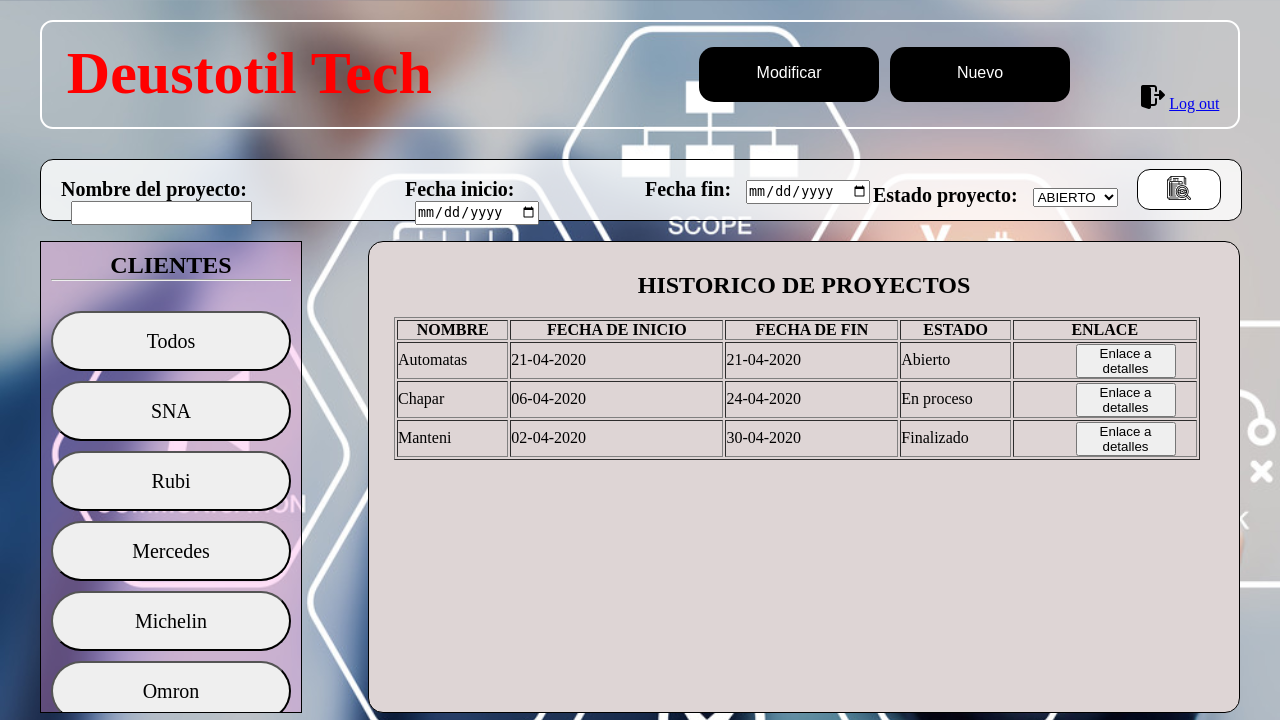
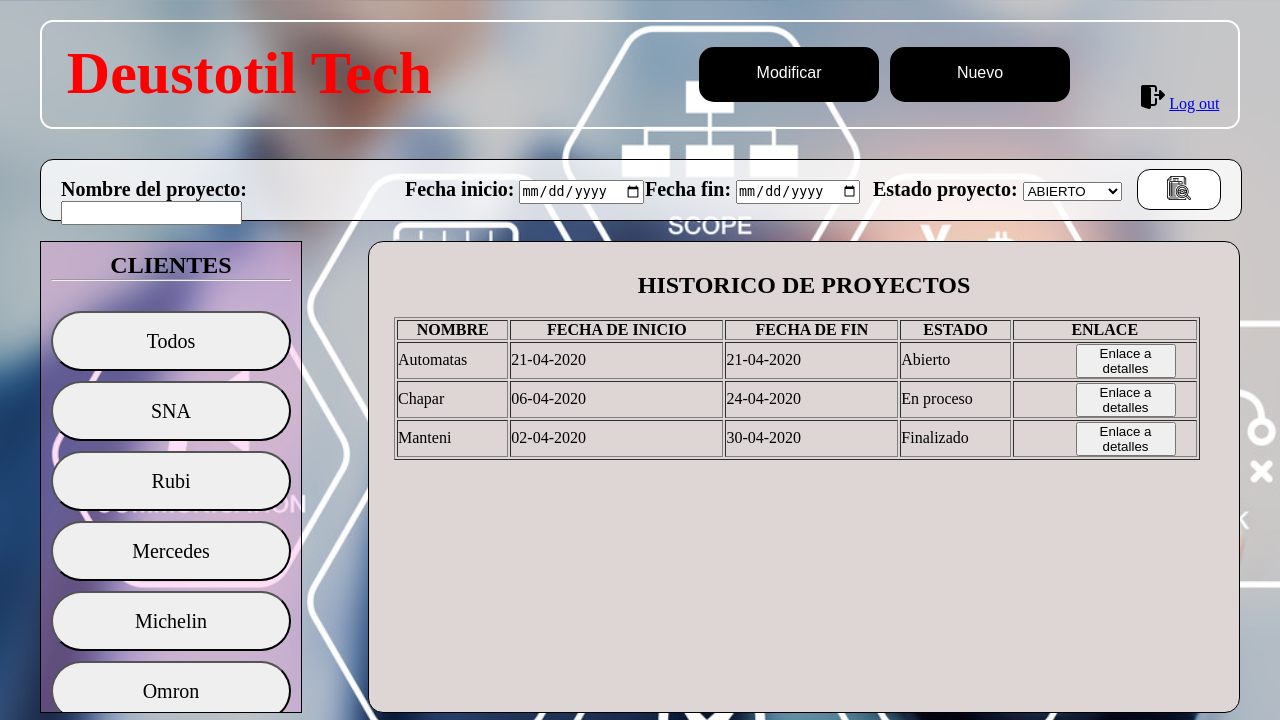
Before and after one commit to AlexSalazar98/Proyecto2_IW, a Django app: template Proyecto2_IW/proyecto/ProyectoAPP/templates/TablaPrincipal.html in a window 1280 px wide. Shown: the top 720 px of the page. Run offline with Django 3.2, Linux system fonts and the light colour scheme; the template is opened without the code that fills it: values that come from a table or form of the project are taken from there, others are empty; data comes from the database, SQL or seed files in the repository; both versions use the stored data as it was after the commit; parts of the project's set-up code (start-up, migrations or seed data) failed here and were passed over.

Commit message:
seguimos desarrollando

```diff
--- a/Proyecto2_IW/proyecto/ProyectoAPP/static/css/stylesheet.css
+++ b/Proyecto2_IW/proyecto/ProyectoAPP/static/css/stylesheet.css
@@ -145,6 +145,12 @@
 	        color: black;
 	        font-family: Star Wars;
 	        font-weight: 599;
+	   }
+
+	   .Estado-buscador{
+	        width: 99px;
+	        margin-left: 0;
+	        margin-top: 0;
 	   }
 
 	   .buscador input{
@@ -597,13 +603,22 @@ label{
     margin-top: 10px;
 }
 
-.Nombre, .Empresa, .Email, .Localizacion, .Telefono, .DNI, .Apellido, Nombre_Proyecto, .Fecha_Fin, .Presupuesto, .Cliente, .Tareas, .Departamento, .Estado{
+.Empresa, .Email, .Localizacion, .Telefono, .DNI, .Apellido, Nombre_Proyecto, .Fecha_Fin, .Presupuesto, .Cliente, .Tareas, .Departamento, .Estado{
     display: inline-block;
-    width: 85px;
+    width: 108px;
+}
+
+.Nombre{
+    width: 44px;
+}
+
+.Fecha_Fin{
+    width: 80px;
 }
 
 .Registro_Personales input{
     border-radius: 10px;
+    margin-left: 10px;
 }
 
 legend{
@@ -747,14 +762,18 @@ legend{
     text-align: center;
 }
 
-
-input{
+#Alta_Proyecto select{
     margin-left: 10px;
+    margin-top: 10px;
 }
 
-select{
+#Alta_Tarea select{
     margin-left: 10px;
     margin-top: 10px;
+}
+
+.Estado{
+    width: auto;
 }
 
 .Numero_Cuenta{
@@ -766,6 +785,7 @@ select{
     display: list-item;
     width: 420px;
     height: 60px;
+    resize: none;
 }
 
 .Fecha_Inicio{
@@ -781,6 +801,8 @@ select{
 .Empleados{
     margin-top: 10px;
     display: list-item;
+    width: 50%;
+    text-align: center;
 }
 
 .Clase_Empleado{
--- a/Proyecto2_IW/proyecto/ProyectoAPP/static/js/comprobar_cont_form.js
+++ b/Proyecto2_IW/proyecto/ProyectoAPP/static/js/comprobar_cont_form.js
@@ -2,9 +2,13 @@ function comprobarClave() {
 
     var cont1 = document.getElementById('Contraseña').value,
 	    cont2 = document.getElementById('Repetir_Contraseña').value;
+	    //Formulario = document.getElementById('Formulario');
 
     if (cont1 != cont2)  {
         alert('Las contraseñas no coinciden');
+        /*Formulario.Contraseña.value = "";
+        Formulario.Repetir_Contraseña.value = "";
+        Formulario.Contraseña.focus();*/
     }else{
         document.getElementById('Alta_Registro').submit();
     }
--- a/Proyecto2_IW/proyecto/ProyectoAPP/templates/Base.html
+++ b/Proyecto2_IW/proyecto/ProyectoAPP/templates/Base.html
@@ -208,7 +208,7 @@ Aqui comienza los PopUp
 <div class="overlay" id="overlay_Tarea">
     <div class="pop-up" id="pop-up_Tarea">
         <div class="Alta">
-            <form id="Alta_Tarea" action="{% url 'PaginaPrincipal' %}" method="post">
+            <form id="Alta_Tarea" action="{% url 'NuevaTarea' %}" method="post">
                 {% csrf_token %}
 				<a href="#" id="btn-cerrar-popup_Tarea" class="btn-cerrar-popup"><img src="/static/imagenes/cerrar.png"></a>
                 <div class="Titulo_Alta">
@@ -252,7 +252,7 @@ Aqui comienza los PopUp
 <div class="overlay" id="overlay_Proyecto">
     <div class="pop-up" id="pop-up_Proyecto">
         <div class="Alta">
-            <form id="Alta_Proyecto" action="{% url 'PaginaPrincipal' %}" method="post">
+            <form id="Alta_Proyecto" action="{% url 'NuevoProyecto' %}" method="post">
                 {% csrf_token %}
 				<a href="#" id="btn-cerrar-popup_Proyecto" class="btn-cerrar-popup"><img src="/static/imagenes/cerrar.png"></a>
                 <div class="Titulo_Alta">
@@ -294,8 +294,6 @@ Aqui comienza los PopUp
     </div>
 </div>
 
-
-
 <script src="/static/js/popup_base.js"></script>
 
 
--- a/Proyecto2_IW/proyecto/ProyectoAPP/templates/Formulario.html
+++ b/Proyecto2_IW/proyecto/ProyectoAPP/templates/Formulario.html
@@ -12,7 +12,7 @@
 <body>
 <main>
     <div class="Alta_Usuario">
-        <form id="Alta_Registro" action="{% url 'RecogerFormulario' %}" method="post">
+        <form id="Alta_Registro" id="Formulario" action="{% url 'RecogerFormulario' %}" method="post">
             {% csrf_token %}
             <div class="Titulo_Formulario">
                 <h1>Formulario Registro</h1>
--- a/Proyecto2_IW/proyecto/ProyectoAPP/templates/TablaPrincipal.html
+++ b/Proyecto2_IW/proyecto/ProyectoAPP/templates/TablaPrincipal.html
@@ -15,7 +15,7 @@
 
         <div class="buscar-por-estado">
             <label>Estado proyecto: </label>
-            <select name="Estado" class="Estado">
+            <select name="Estado" class="Estado-buscador">
                 <option>ABIERTO</option>
                 <option>EN CURSO</option>
                 <OPTION>FINALIZADO</OPTION>
@@ -105,27 +105,27 @@
 
 {% block content_responsable %}
 <label>Responsable:</label><select name="Responsable" class="Responsable" required> {% for resp in responsable %}
-    <option name="responsable" value="{{ resp.nombre }}"> {{ resp.nombre }}</option>
+    <option name="responsable" value="{{ resp.id }}"> {{ resp.nombre }} {{ resp.apellido }}</option>
     {% endfor %} </select>
 {% endblock %}
 {% block content_prioridad %}
 <label>Prioridad:</label><select name="Prioridad" class="Prioridad" required> {% for prio in prioridad %} <option name="prioridad" value="{{ prio.nivel_prioridad }}"> {{ prio.nivel_prioridad }} </option> {% endfor %} </select>
 {% endblock %}
 {% block content_estado %}
-<label>Estado:</label><select name="Estado" class="Estado" required> {% for est in estado %} <option name="estado" value="{{ est.estado }}"> {{ est.estado }} </option> {% endfor %} </select>
+<label>Estado:</label><select name="Estado" class="Estado" required> {% for est in estado_tarea %} <option name="estado" value="{{ est.estado }}"> {{ est.estado }} </option> {% endfor %} </select>
 {% endblock %}
 {% block content_cliente %}
-<label>Cliente:</label><select name="Cliente" class="Cliente" required> {% for cli in clientes %} <option name="cliente" value="{{ cli.nombre }}"> {{ cli.nombre }} </option> {% endfor %} </select>
+<label>Cliente:</label><select name="Cliente" class="Cliente" required> {% for cli in clientes %} <option name="cliente" value="{{ cli.id }}"> {{ cli.empresa }} </option> {% endfor %} </select>
 {% endblock %}
 {% block content_tareas %}
-<label>Tareas:</label><select name="Tareas" class="Tareas" required> {% for tar in tareas %} <option name="tareas" value="{{ tar.nombre }}"> {{ tar.nombre }} </option> {% endfor %} </select>
+<label>Tareas:</label><select name="Tareas" class="Tareas" required multiple size="3"> {% for tar in tareas %} <option name="tareas" value="{{ tar.id }}"> {{ tar.nombre }} </option> {% endfor %} </select>
 {% endblock %}
 {% block content_empleados %}
-<label class="Clase_Empleado">Empleados:</label><select name="Empleados" class="Empleados" multiple size="3" required> {% for resp in responsable %} <option name="Empleados" value="{{ resp.nombre }}"> {{ resp.nombre }} </option> {% endfor %} </select>
+<label class="Clase_Empleado">Empleados:</label><select name="Empleados" class="Empleados" multiple size="3" required> {% for resp in responsable %} <option name="Empleados" value="{{ resp.id }}"> {{ resp.nombre }} {{ resp.apellido }}</option> {% endfor %} </select>
 {% endblock %}
 {% block content_departamento %}
 <label>Departamento:</label><select name="Departamento" class="Departamento" required> {% for dep in departamento %} <option name="departamento" value="{{ dep.nombre }}"> {{ dep.nombre }} </option> {% endfor %} </select>
 {% endblock %}
 {% block content_estados %}
-<label>Estado:</label><select name="Estado" class="Estado" required> {% for est in estado %} <option name="estado" value="{{ est.estado }}"> {{ est.estado }} </option> {% endfor %} </select>
+<label>Estado:</label><select name="Estado" class="Estado" required> {% for est in estado_proyecto %} <option name="estado" value="{{ est.estado }}"> {{ est.estado }} </option> {% endfor %} </select>
 {% endblock %}
--- a/Proyecto2_IW/proyecto/ProyectoAPP/urls.py
+++ b/Proyecto2_IW/proyecto/ProyectoAPP/urls.py
@@ -10,5 +10,6 @@ urlpatterns = [
     path('DetallesProyecto/', views.DetallesProyecto, name="DetallesProyecto"),
     path('NuevoCliente/', views.Nuevo_Cliente, name="NuevoCliente"),
     path('NuevoEmpleado/', views.Nuevo_Empleado, name="NuevoEmpleado"),
-    path('EnvioDatosProyecto/', views.Envio_Datos_Nuevo, name="EnvioDatosProyecto")
+    path('NuevaTarea/', views.Nueva_Tarea, name="NuevaTarea"),
+    path('NuevoProyecto/', views.Nuevo_Proyecto, name="NuevoProyecto"),
 ]
```
Also changed, not shown: Proyecto2_IW/proyecto/ProyectoAPP/views.py (+67 -68 lines), Proyecto2_IW/proyecto/db.sqlite3.
